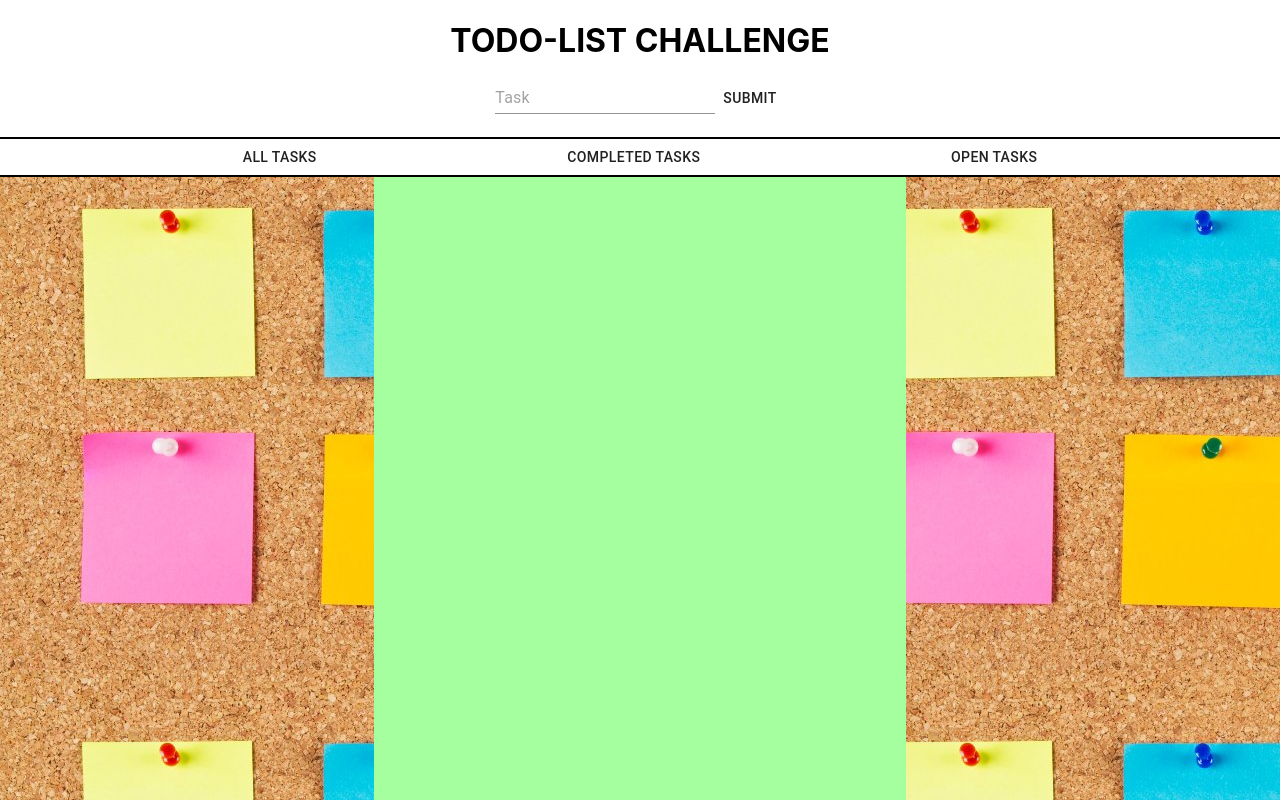
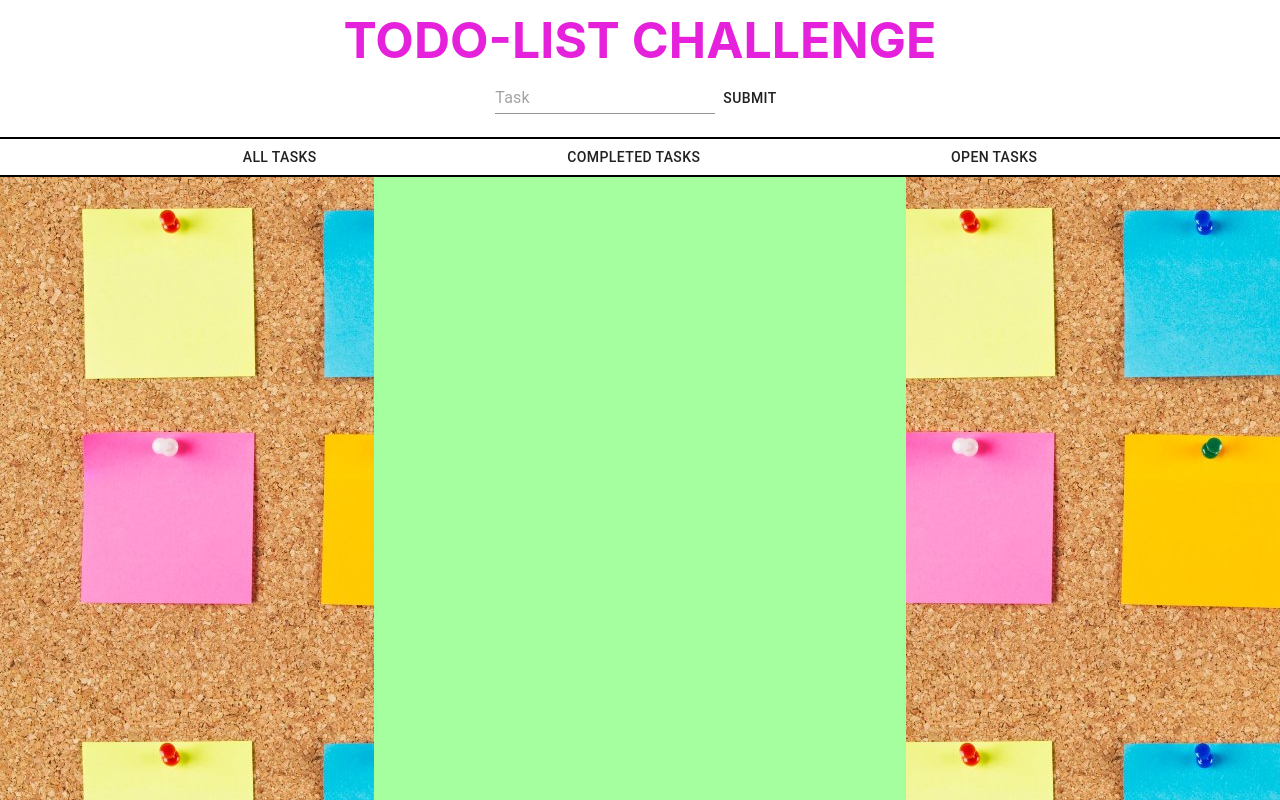
Before and after one commit to andywu0489/todo-list-challenge-client, a React (Create React App) app: page / in a window 1280 px wide. Shown: the top 800 px of the page. Built offline with nearby package versions, Linux system fonts and the light colour scheme; no server answers.

Commit message:
Edit to header

```diff
--- a/src/App.scss
+++ b/src/App.scss
@@ -37,7 +37,8 @@ header {
   align-items: center;
   height: 10vh;
   font-weight: bolder;
-  font-size: xx-large
+  font-size: 50px;
+  color: rgb(230, 33, 220);
 }
 
 @keyframes App-logo-spin {
```
